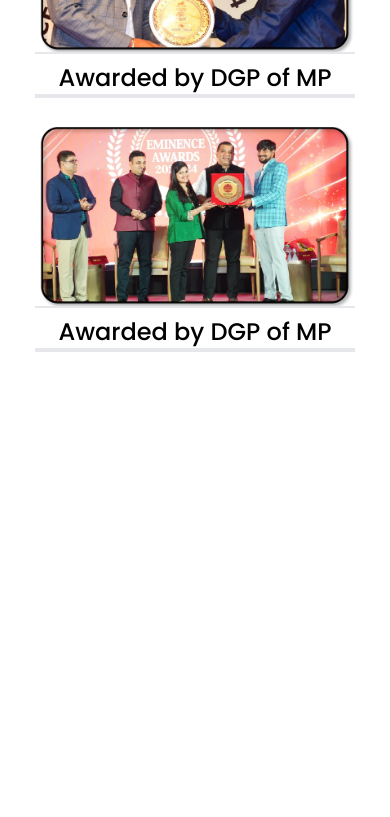
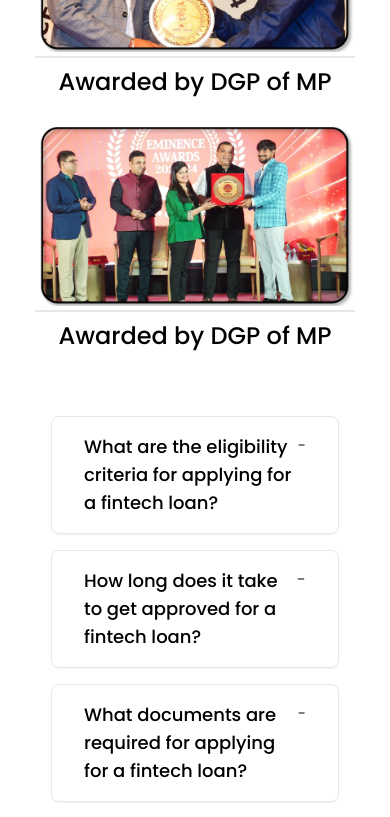
Before and after one commit to ShivMpluse/Mpluse-in-react, a React (Vite) app: page / in a window 390 px wide. Shown: the part 6180-6997 px from the top of the page. Before the commit the page ends 6532 px from the top, so only its background shows below. Built offline with nearby package versions, Linux system fonts and the light colour scheme.

Commit message:
poiuytrew

```diff
--- a/src/App.jsx
+++ b/src/App.jsx
@@ -8,6 +8,8 @@ import Carousel from "./Components/Carousel"
 import NextPage from "./Components/NextPage"
 import Testimonial from "./Components/Testimonial"
 import { Features } from "./Components/Features"
+import Questions from "./Components/Questions"
+import Footer from "./Components/Footer/Footer"
 // import Slides from "./Components/Slides"
 
 // style={{ backgroundImage: `url(${hero})`}}
@@ -24,6 +26,8 @@ function App() {
         <Testimonial />
         <NextPage />
         <Features />
+        <Questions />
+        <Footer />
     </>
   )
 }
--- a/src/Components/Features.jsx
+++ b/src/Components/Features.jsx
@@ -33,9 +33,9 @@ export const Features = () => {
         <div className="container grid sm:grid-cols-1 md:grid-cols-2 lg:grid-cols-4 gap-6">
             {card.map((value) => {
                 return(
-                    <div className="  flex flex-col gap-2 border-b-4" key={value.id}>
+                    <div className="  flex flex-col gap-2 " key={value.id}>
                         <div className="img">
-                            <img src={value.img_url} alt={value.title} className=" h-full w-full border-b-2"/>
+                            <img src={value.img_url} alt={value.title} className=" h-full w-full border-b-2 pb-1"/>
                         </div>
 
                         <div className="flex justify-center items-center">
--- a/src/Components/Footer/Footer.jsx
+++ b/src/Components/Footer/Footer.jsx
@@ -1,10 +1,59 @@
-
+import logo from '../../../public/images/788.png'
+import { MdEmail, MdKeyboardArrowRight } from "react-icons/md";
+import { FaInstagram } from "react-icons/fa";
+import { AiOutlineFacebook } from "react-icons/ai";
+import { TfiTwitter } from "react-icons/tfi";
+import { CiLinkedin } from "react-icons/ci";
+import { RiYoutubeLine } from "react-icons/ri";
+import { IoCallOutline } from "react-icons/io5";
+import { MdOutlineMail } from "react-icons/md";
+import { ImWhatsapp } from "react-icons/im";
+import { LuBookPlus } from "react-icons/lu";
 
 const Footer = () => {
   return (
-    <div>
-
-    </div>
+    <section className=" bg-gradient-to-r from-[#F8DA8A] to-pink-500 pb-12 mt-28">
+      <div className=" mx-auto bg-white rounded-b-full">
+        <div className="container h-full bg-white mx-auto grid sm:grid-cols-1 md:grid-cols-2 lg:grid-cols-4">
+          <div className="col ">
+            <img src={logo} alt="Mpluse Logo" className='h-[50px]' />
+            <div className="form ">
+              <p className="text-sm">Feedback Form</p>
+              <form action="">
+                <div className="flex gap-1">
+                  <input type="text" className='py-2 px-4 rounded-lg border w-full' placeholder='Write Your feedback' />
+                  <MdKeyboardArrowRight className='text-white bg-indigo-500 rounded-full text-[30px] border w-10 h-10'/>
+                </div>
+                <div className="icons flex gap-3 py-4">
+                  <FaInstagram className='text-indigo-500 text-3xl'/>
+                  <AiOutlineFacebook className='text-indigo-500 text-3xl' />
+                  <TfiTwitter className='text-indigo-500 text-3xl' />
+                  <CiLinkedin className='text-indigo-500 text-3xl' />
+                  <RiYoutubeLine className='text-indigo-500 text-3xl' />
+                </div>
+              </form>
+            </div>
+          </div>
+          <div className="col flex flex-col gap-2">
+            <h3 className="text-xl text-black">Company</h3>
+            <p className="text-black">Privacy Policy</p>
+          </div>
+          <div className="col flex flex-col justify-items-center gap-6">
+            <h3 className="text-black text-xl font-bold">Contact Us</h3>
+            <ul className=' flex flex-col gap-3 text-black/80'>
+              <li className='flex gap-4'><IoCallOutline className='text-indigo-500 text-2xl'/> <span> +91 11525056</span> </li>
+              <li className='flex gap-4'><MdOutlineMail className='text-indigo-500 text-2xl' /> <span> info@mpluse.in</span> </li>
+              <li className='flex gap-4'><ImWhatsapp className='text-indigo-500 text-2xl' /> <span> +91 11525056</span> </li>
+              <li className='flex gap-4'><LuBookPlus className='text-indigo-500 text-2xl' /> <span> Book Appoinment</span> </li>
+            </ul>
+          </div>
+          <div className="col text-black flex flex-col gap-4">
+            <h3 className="text-xl ">Address</h3>
+            <p className="text-sm pr-8">Sf 17, Aakriti Business Centre, Salaiya, Bhopal, (MP), 462026</p>
+          </div>
+        </div>
+      </div>
+    </section>
   )
 }
 
--- a/src/Components/HeroSection.jsx
+++ b/src/Components/HeroSection.jsx
@@ -83,7 +83,7 @@ const HeroSection = () => {
         {/* Right Section */}
         <div className="relative lg:flex lg:w-1/2 w-full h-full lg:flex-row flex-col gap-4 px-4 lg:px-0 sm:hidden">
           <div className="max-h-[800px] max-w-[50px] min-h-[30px] min-[300px] pt-16 overflow-hidden">
-
+            {/* Optional Lottie animation */}
           </div>
 
           {/* Card Image */}
--- /dev/null
+++ b/src/Components/Questions.jsx
@@ -0,0 +1,69 @@
+/* eslint-disable no-unused-vars */
+import React, { useState } from 'react'
+import { IoMdAdd } from "react-icons/io";
+import { CgMathMinus } from "react-icons/cg";
+
+const questions = [
+    {
+        id: 1,
+        Questions: ["What are the eligibility criteria for applying for a fintech loan?"],
+        Answer: ["The eligibility criteria include a stable source of income, a valid bank account, and a good credit score. Specific requirements may vary depending on the financial institution."]
+    },
+    {
+        id: 2,
+        Questions: ["How long does it take to get approved for a fintech loan?"],
+        Answer: ["The approval process typically takes a few hours to a couple of days, depending on the lender and the completeness of the provided information."]
+    },
+    {
+        id: 3,
+        Questions: ["What documents are required for applying for a fintech loan?"],
+        Answer: ["Common documents include proof of identity, proof of address, income statements, and bank statements. The exact requirements may vary by lender."]
+    },
+    {
+        id: 4,
+        Questions: ["Can I apply for a fintech loan if I have a low credit score?"],
+        Answer: ["Some fintech lenders offer loans to individuals with low credit scores, but the interest rate may be higher or you may need to provide additional collateral."]
+    },
+    {
+        id: 5,
+        Questions: ["Is it safe to apply for a fintech loan online?"],
+        Answer: ["Yes, applying for a fintech loan online can be safe, provided you are using a reputable lender and ensure that the website has proper encryption and security measures."]
+    }
+]
+
+const Questions = () => {
+
+    const [isOpen, setIsOpen] = useState(null)
+
+    const handleShow = (id) => {
+        setIsOpen(isOpen === id ? null : id);
+    }
+
+
+
+    return (
+        <section className='container flex flex-col gap-4 sm:mx-auto mt-16'>
+        {
+            questions.map((data) => {
+                return(
+                    <div className="border sm:mx-4 md:mx-4 shadow-sm px-8 py-4 rounded-lg" key={data.id}>
+                        <div className="cursor-pointer text-black flex justify-between " onClick={()=>handleShow(data.id)}>
+                            <h3 className="text-lg poppins-medium">{data.Questions}</h3>
+                            {isOpen === data.id ? (<IoMdAdd className='text-2xl'/>): (<CgMathMinus className='text-2xl'/>)
+                            }
+
+                        </div>
+                        <div className={`answer text-black  flex-col gap-2 duration-700 ease-linear ${isOpen === data.id ? 'flex ': 'hidden'} duration-700`}>
+                            <h2 className="font-bold">Answer :-</h2>
+                            <div className="w-full h-[2px] bg-gradient-to-r from-[#F8DA8A] to-pink-500"></div>
+                            <p className=" text-sm ">{data.Answer}</p>
+                        </div>
+                    </div>
+                )
+            })
+        }
+        </section>
+    )
+}
+
+export default Questions
--- a/src/index.css
+++ b/src/index.css
@@ -14,6 +14,7 @@
     font-style: normal;
   }
 
+
   .slick-slide > div {
     margin: 0 10px;
   }
```
